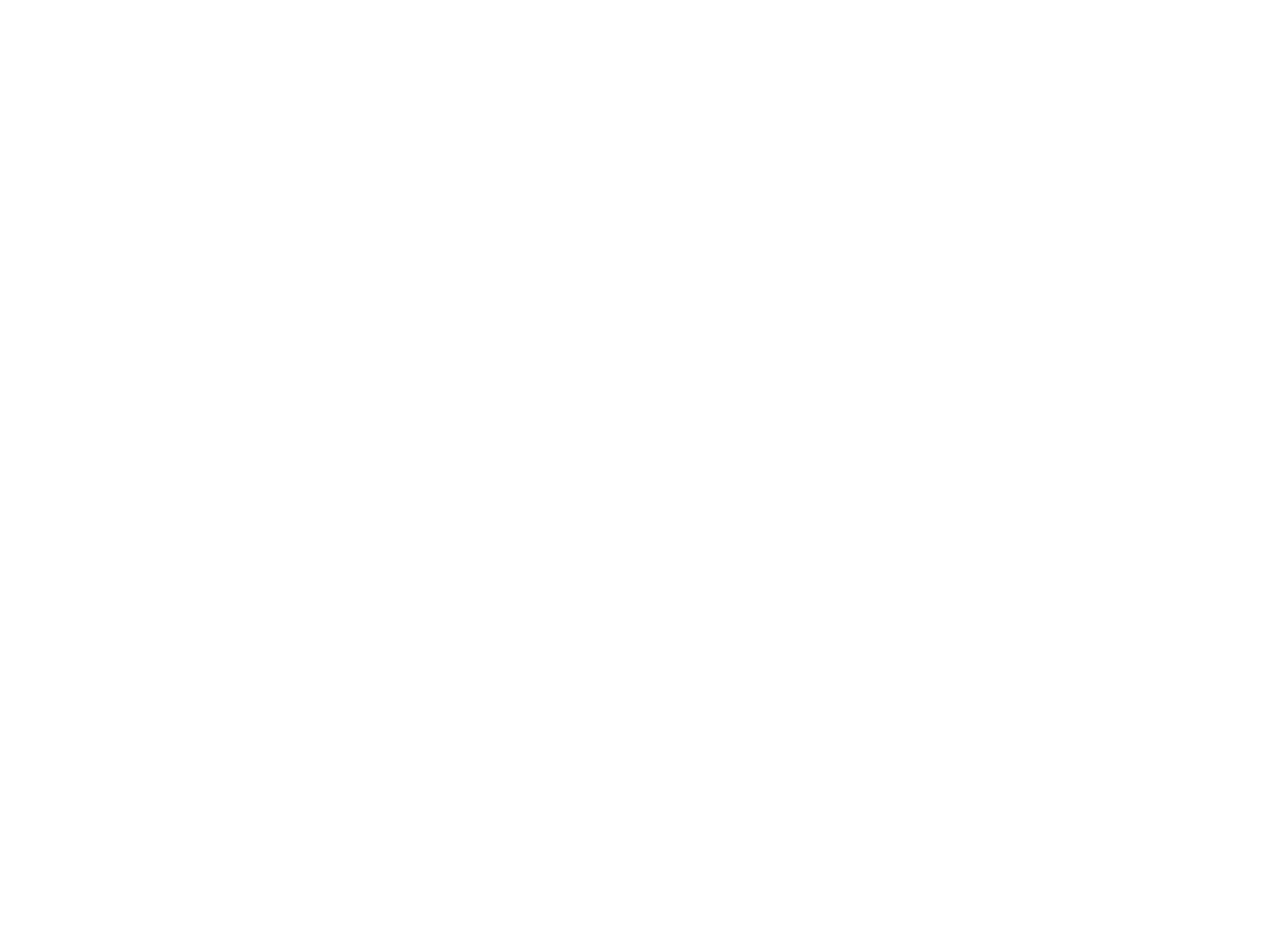
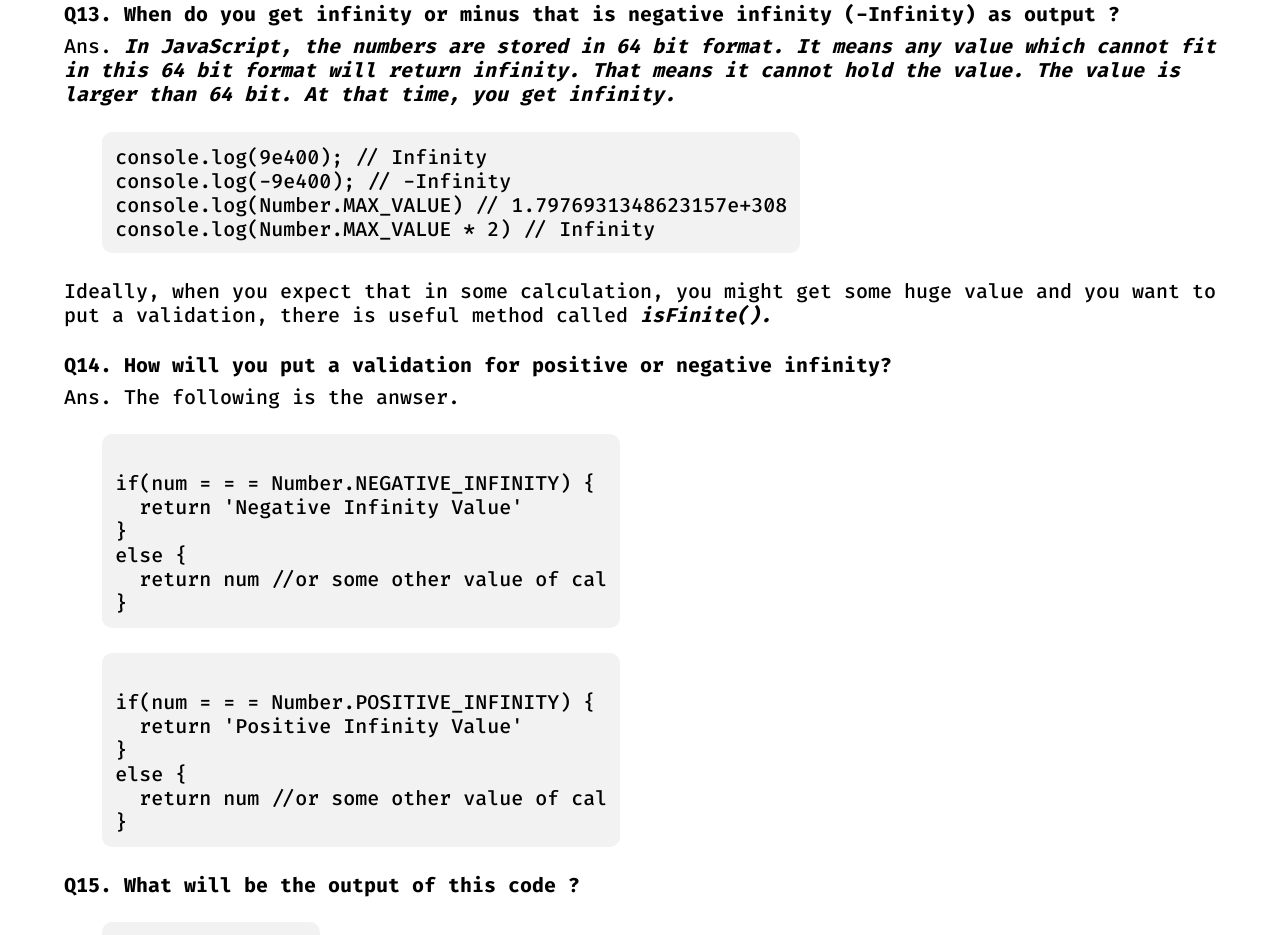
Before and after one commit to rohitkatbamna/jsin, a React (Create React App) app: page / in a window 1280 px wide. Shown: the part 4180-5115 px from the top of the page. Before the commit the page ends 4165 px from the top, so only its background shows below. Built offline with nearby package versions, Linux system fonts and the light colour scheme; the HTML template or start-up script is replaced by a standard one.

Commit message:
11:18 AM TILL Q15 DONE

```diff
--- a/src/components/jsques1.js
+++ b/src/components/jsques1.js
@@ -268,6 +268,69 @@
 				But if we have more parameters then the rest parameter should be at last
 				position because it is the rest of the parameters.
 			</Answer>
+			<Question>
+				Q13. When do you get infinity or minus that is negative infinity
+				(-Infinity) as output ?
+			</Question>
+			<Answer>
+				Ans.{" "}
+				<Bita>
+					In JavaScript, the numbers are stored in 64 bit format. It means any
+					value which cannot fit in this 64 bit format will return infinity.
+					That means it cannot hold the value. The value is larger than 64 bit.
+					At that time, you get infinity.
+				</Bita>
+				<Example>
+					console.log(9e400); // Infinity
+					<br />
+					console.log(-9e400); // -Infinity
+					<br />
+					console.log(Number.MAX_VALUE) // 1.7976931348623157e+308
+					<br />
+					console.log(Number.MAX_VALUE * 2) // Infinity
+				</Example>
+				Ideally, when you expect that in some calculation, you might get some
+				huge value and you want to put a validation, there is useful method
+				called <Bita>isFinite().</Bita>
+			</Answer>
+			<Question>
+				Q14. How will you put a validation for positive or negative infinity?
+			</Question>
+			<Answer>
+				Ans. The following is the anwser.
+				<Example>
+					<br />
+					if(num = = = Number.NEGATIVE_INFINITY) <LCB />
+					<br />
+					<span className="ms-4"> return 'Negative Infinity Value'</span>
+					<br />
+					<RCB />
+					<br />
+					else <LCB /> <br />
+					<span className="ms-4"> return num //or some other value of cal</span>
+					<br />
+					<RCB />
+				</Example>
+				<Example>
+					<br />
+					if(num = = = Number.POSITIVE_INFINITY) <LCB />
+					<br />
+					<span className="ms-4"> return 'Positive Infinity Value'</span>
+					<br />
+					<RCB />
+					<br />
+					else <LCB /> <br />
+					<span className="ms-4"> return num //or some other value of cal</span>
+					<br />
+					<RCB />
+				</Example>
+			</Answer>
+			<Question>
+				Q15. What will be the output of this code ?
+				<Example>console.log(1/0)</Example>
+			</Question>
+			<Answer>Ans. We get Infinity in JavaScript.</Answer>
+			<Question>Q16. When do you get NaN as output?</Question>
 		</div>
 	);
 }
```
